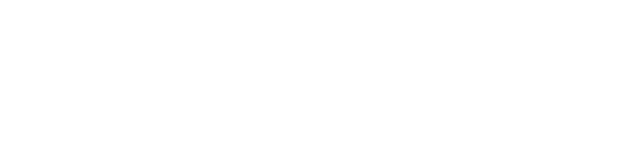
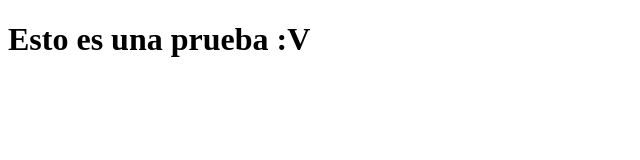
Before and after one commit to Rovi44/PruebaGitHub, a plain HTML site: page prueba.html in a window 1280 px wide. Shown: the whole page, without its empty margins (0-640 px from the left). Drawn offline with Linux system fonts and the light colour scheme.

Commit message:
titulo y encabezado

```diff
--- a/prueba.html
+++ b/prueba.html
@@ -1,9 +1,9 @@
 <!DOCTYPE html>
 <html>
 <head>
-	<title></title>
+	<title>Prueba</title>
 </head>
 <body>
-
+<h1>Esto es una prueba :V</h1>
 </body>
 </html>
```
